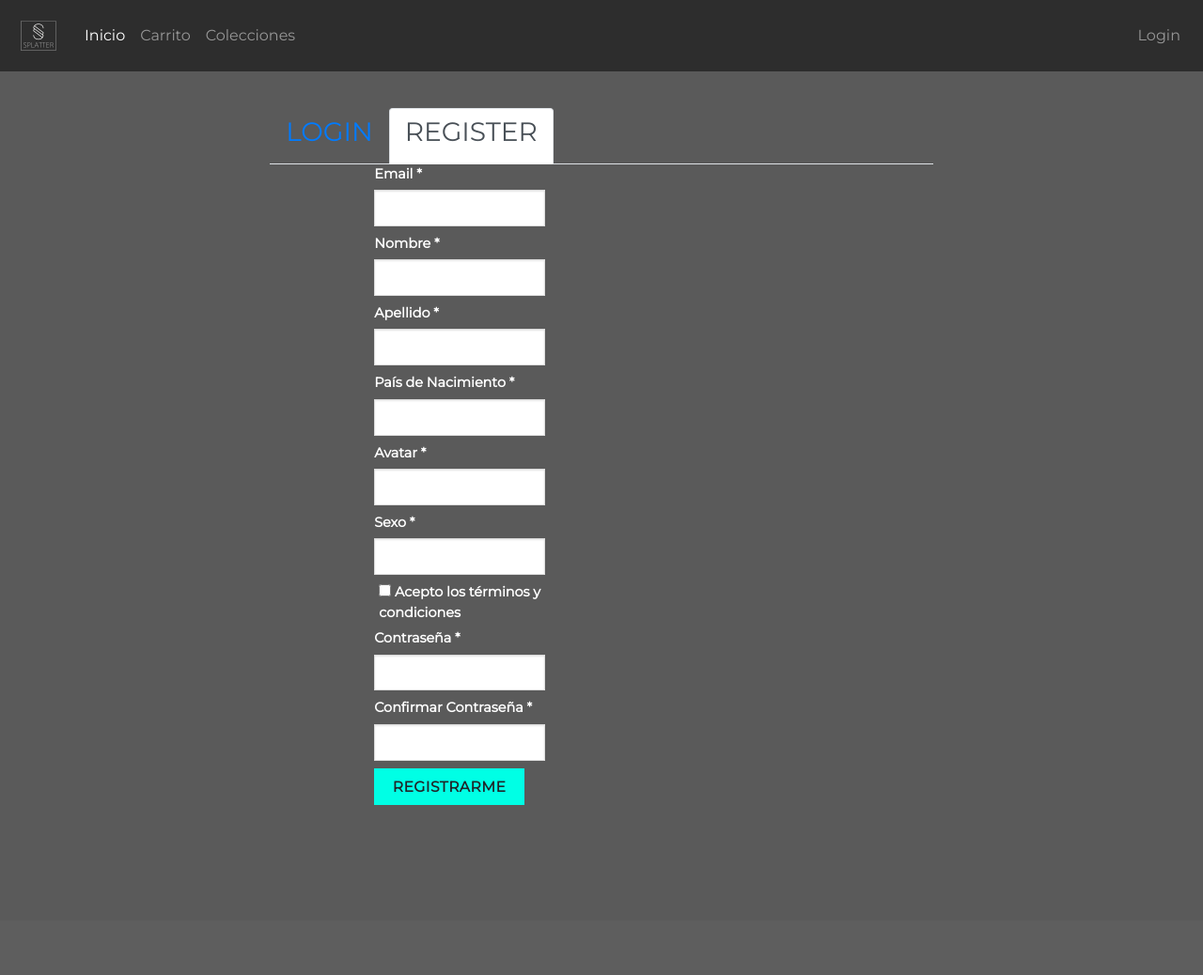
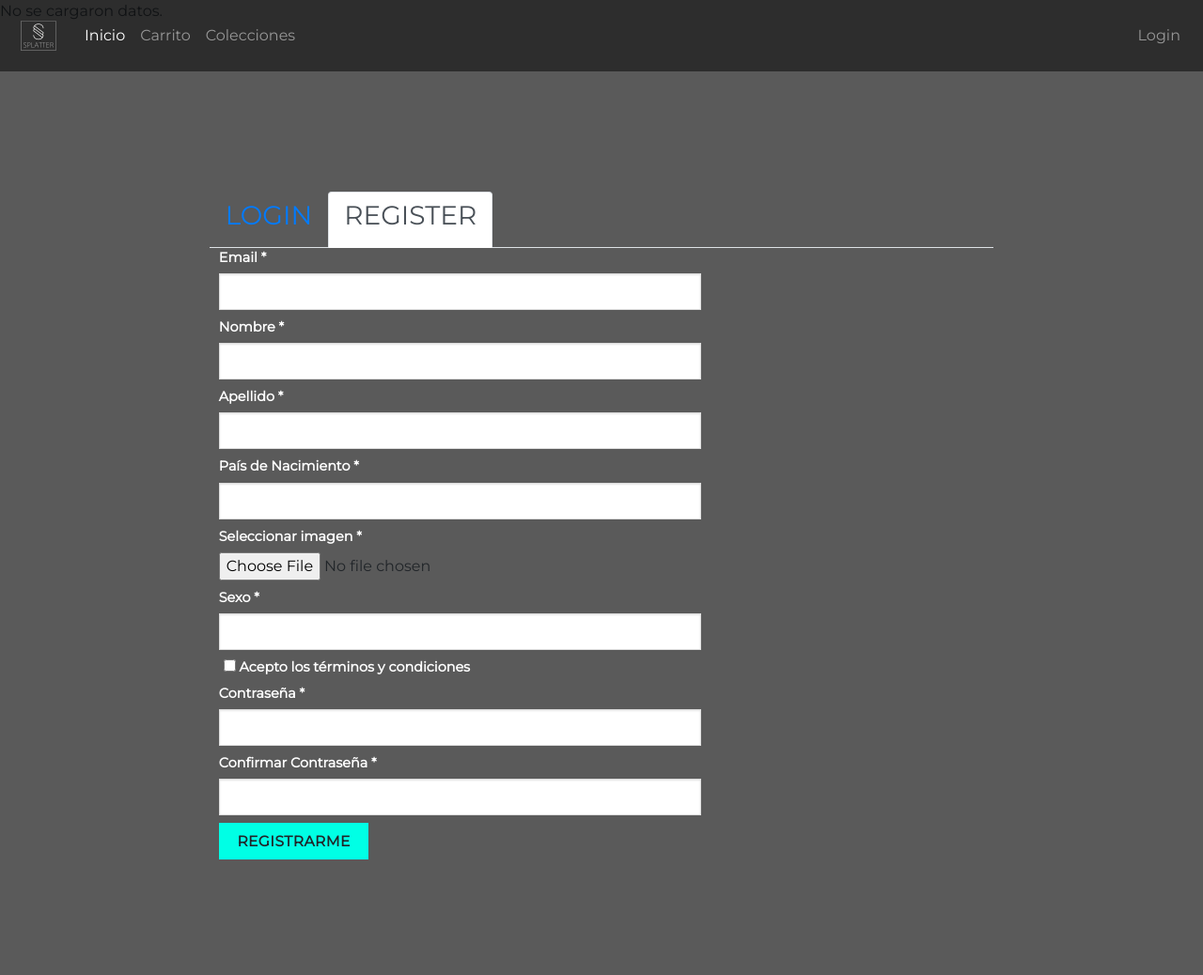
Before and after one commit to gisellegalvan05/eCommerceProject, a PHP site: page /login.php in a window 1280 px wide, after a click on "REGISTER". Shown: the whole page at 94% size. Before the commit the page ends 857 px from the top, so only its background shows below. Run offline with PHP 8.4, Linux system fonts and the light colour scheme.

Commit message:
Valiación de campos

```diff
--- a/css/styles-login.css
+++ b/css/styles-login.css
@@ -6,7 +6,6 @@
   box-sizing: border-box;
 }
 
-
 body {
   background-color: #5a5a5a;
   box-sizing: border-box;
@@ -14,15 +13,15 @@ body {
   width: 100% !important;
 }
 
-nav.navbar{
- background-color: rgba(0, 0, 0, 0.5)!important;
+nav.navbar {
+  background-color: rgba(0, 0, 0, 0.5) !important;
 }
 
-.login-container{
+.login-container {
   background-color: #5a5a5a;
   padding: 15px 45px;
+  padding-top: 80px;
 }
-
 
 .center {
   margin-left: auto;
@@ -146,10 +145,10 @@ label, legend {
 }
 
 #login {
-  margin-top:100px;
-  margin-bottom:100px;
+  margin-top: 100px;
+  margin-bottom: 100px;
 }
 
-.width100{
+.width100 {
   width: 100%;
 }
--- a/login.php
+++ b/login.php
@@ -1,4 +1,31 @@
-  <?php require 'includes/nav.php'; ?>
+  <?php
+session_start();
+
+require 'includes/nav.php';
+
+$errors=[];
+
+if(!empty($_POST)){
+
+  ////// VALIDACION TIPO DE ARCHIVO
+  if (!empty($_FILES["avatar"])) {
+    $allowed =  ["gif", "png", "jpg", "jpeg"];
+    $filename = $_FILES["avatar"]["name"];
+    $ext = pathinfo($filename, PATHINFO_EXTENSION);
+    if(!in_array($ext,$allowed) ) {
+      $errors[]= 'Formatos válidos de imagen: .gif, .png, .jpg o .jpeg';
+    }
+
+    if($_FILES['avatar']['size']>3000000){
+      $errors[]= 'Tamaño máximo permitido: 3MB';
+    }
+
+  }
+} else{
+  echo "No se cargaron datos.";
+}
+
+  ?>
 
 <!DOCTYPE html>
 <html>
@@ -25,10 +52,9 @@
         </ul>
         <div class="tab-content" id="myTabContent">
           <div class="tab-pane fade show active" id="home" role="tabpanel" aria-labelledby="home-tab">
-            <div class="col-12 col-lg-6 col pb-0 center">
+            <div class="col-12 col pb-0 center">
           <div class="account-login-inner">
-
-            <form class="" method="post">
+            <form class="" method="post" action="login.php">
               <p class="form-row form-row-wide"> <label for="username">Nombre de usuario o email&nbsp;<span class="required">*</span></label> <input type="text" class="input-text" name="username" id="username" autocomplete="username" value="">
               </p>
               <p class="form-row form-row-wide"> <label for="password">Contraseña&nbsp;<span class="required">*</span></label> <input class="input-text" type="password" name="password" id="password" autocomplete="current-password"></p>
@@ -40,13 +66,14 @@
               </p>
               <p class="lostPassword"> <a href="#">Olvidé mi contraseña</a></p>
             </form>
+
           </div>
         </div>
           </div>
           <div class="tab-pane fade" id="profile" role="tabpanel" aria-labelledby="profile-tab">
-            <div class="col-12 col-lg-6 col pb-0 center">
+            <div class="col-12 col pb-0 center">
               <div class="account-register-inner">
-            <form method="post" class="">
+            <form method="post" enctype="multipart/form-data" action="login.php">
 
               <!-- FOMULARIO EMAIL -->
               <p class="form-row form-row-wide"> <label for="reg_email">Email&nbsp;<span class="required">*</span></label> <input type="email"
@@ -65,8 +92,8 @@
                   class="input-text" name="pais" id="reg_pais" autocomplete="pais"></p>
 
               <!-- FOMULARIO AVATAR -->
-              <p class="form-row form-row-wide"> <label for="reg_avatar">Avatar&nbsp;<span class="required">*</span></label> <input type="text"
-                  class="input-text" name="avatar" id="reg_avatar" autocomplete="avatar"></p>
+              <p class="form-row form-row-wide"> <label for="reg_avatar">Seleccionar imagen&nbsp;<span class="required">*</span></label> <input type="file"
+                  class="form-control-file" name="avatar" id="reg_avatar"></p>
 
                 <!-- FOMULARIO SEXO -->
               <p class="form-row form-row-wide"> <label for="reg_sexo">Sexo&nbsp;<span class="required">*</span></label> <input type="text"
```
